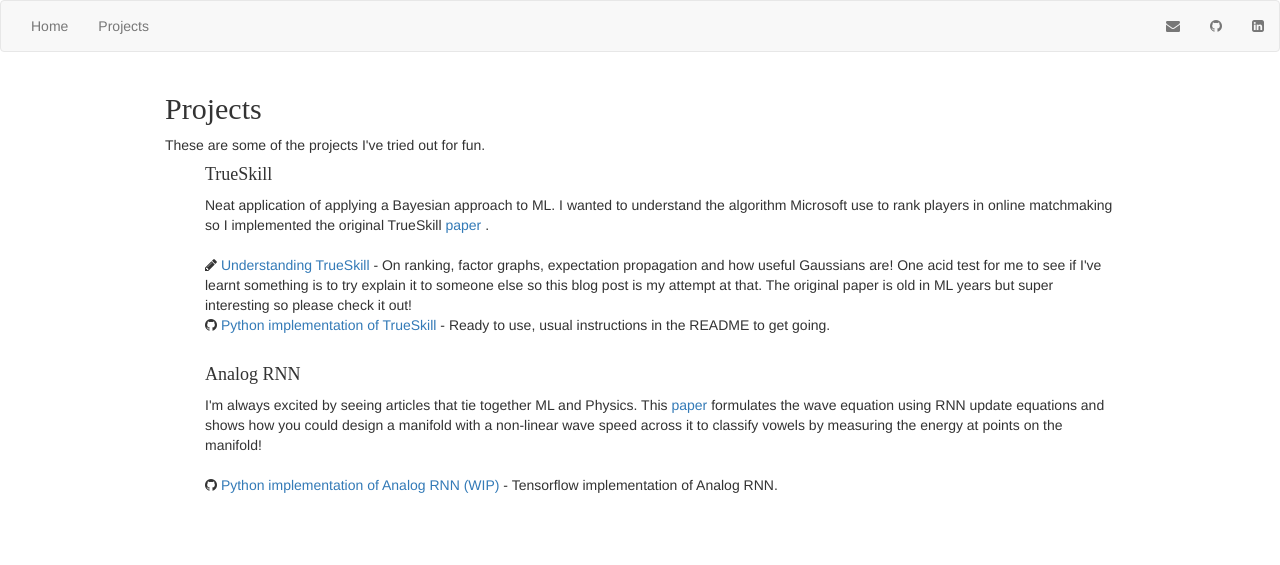
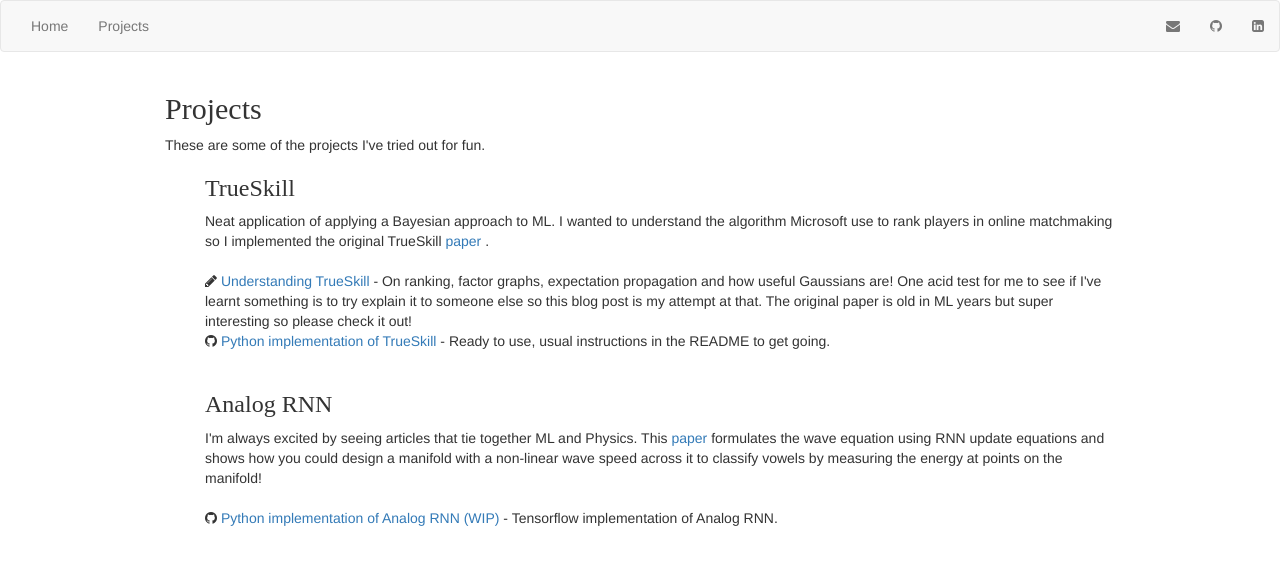
Before and after one commit to Nush395/Nush395.github.io, a Jekyll site: the page built from projects/index.html, in a window 1280 px wide. Shown: the top 565 px of the page. Built offline with Jekyll 4.4.1, drawn with Linux system fonts in a browser that asks for light colours.

Commit message:
Format change.

```diff
--- a/projects/index.html
+++ b/projects/index.html
@@ -10,15 +10,14 @@ title: Projects
 	<ul class="posts" style="list-style-type:none;">
 		<!--{% for post in site.posts %}-->
 		<li>
-			<h4>
+			<h3>
 				TrueSkill
-			</h4>
+			</h3>
 			Neat application of applying a Bayesian approach to ML. I wanted to understand the algorithm Microsoft use to
 			rank players in online matchmaking so I implemented the original TrueSkill
 			<a href="https://www.microsoft.com/en-us/research/wp-content/uploads/2007/01/NIPS2006_0688.pdf">
 				paper
-			</a>
-			.
+			</a>.
 			<br>
 			<br>
 			<i class="fa fa-pencil"></i>
@@ -35,9 +34,9 @@ title: Projects
 		</li>
 		<br>
 		<li>
-		<h4>
+		<h3>
 			Analog RNN
-		</h4>
+		</h3>
 		I'm always excited by seeing articles that tie together ML and Physics. This
 		<a href="https://advances.sciencemag.org/content/5/12/eaay6946/tab-pdf">
 			paper
```
